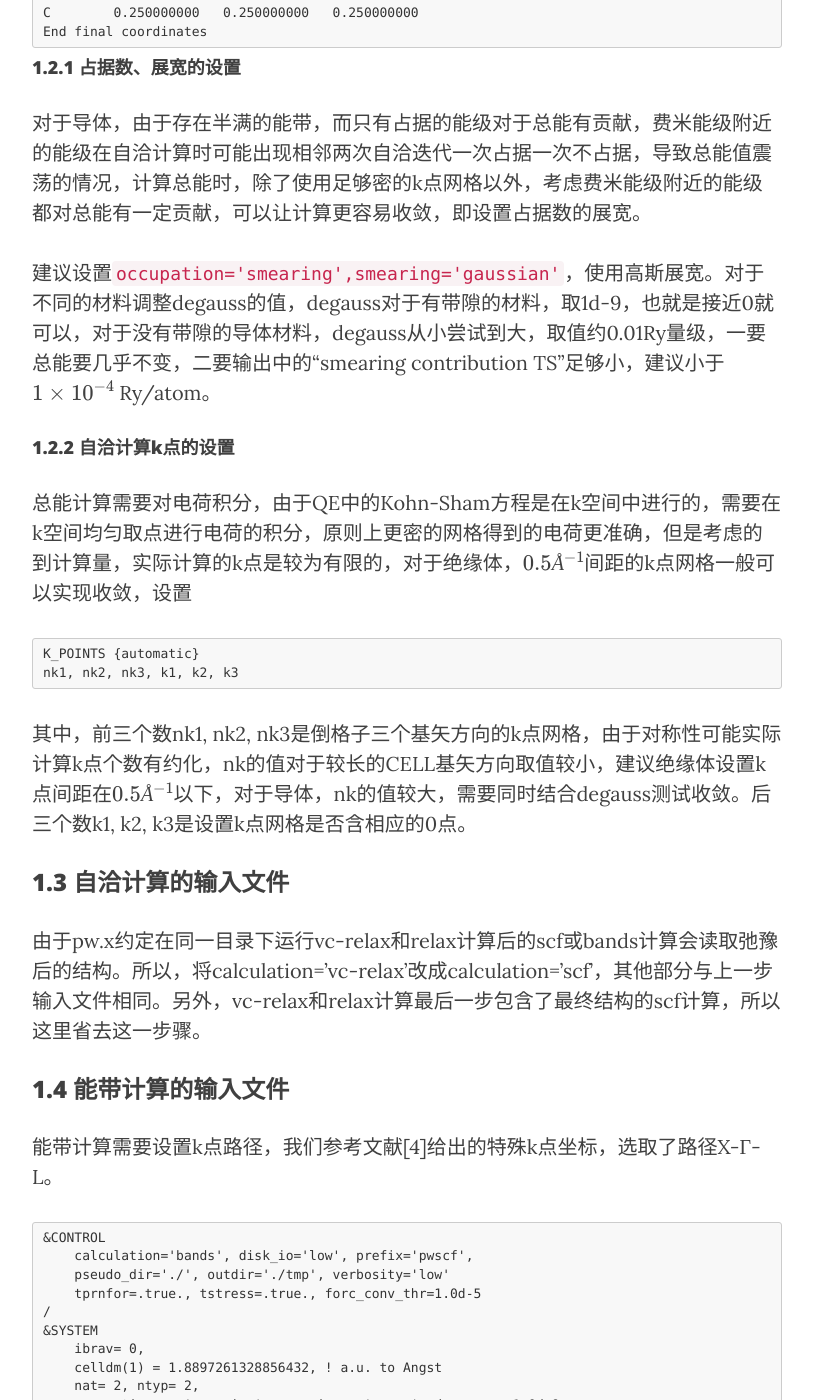
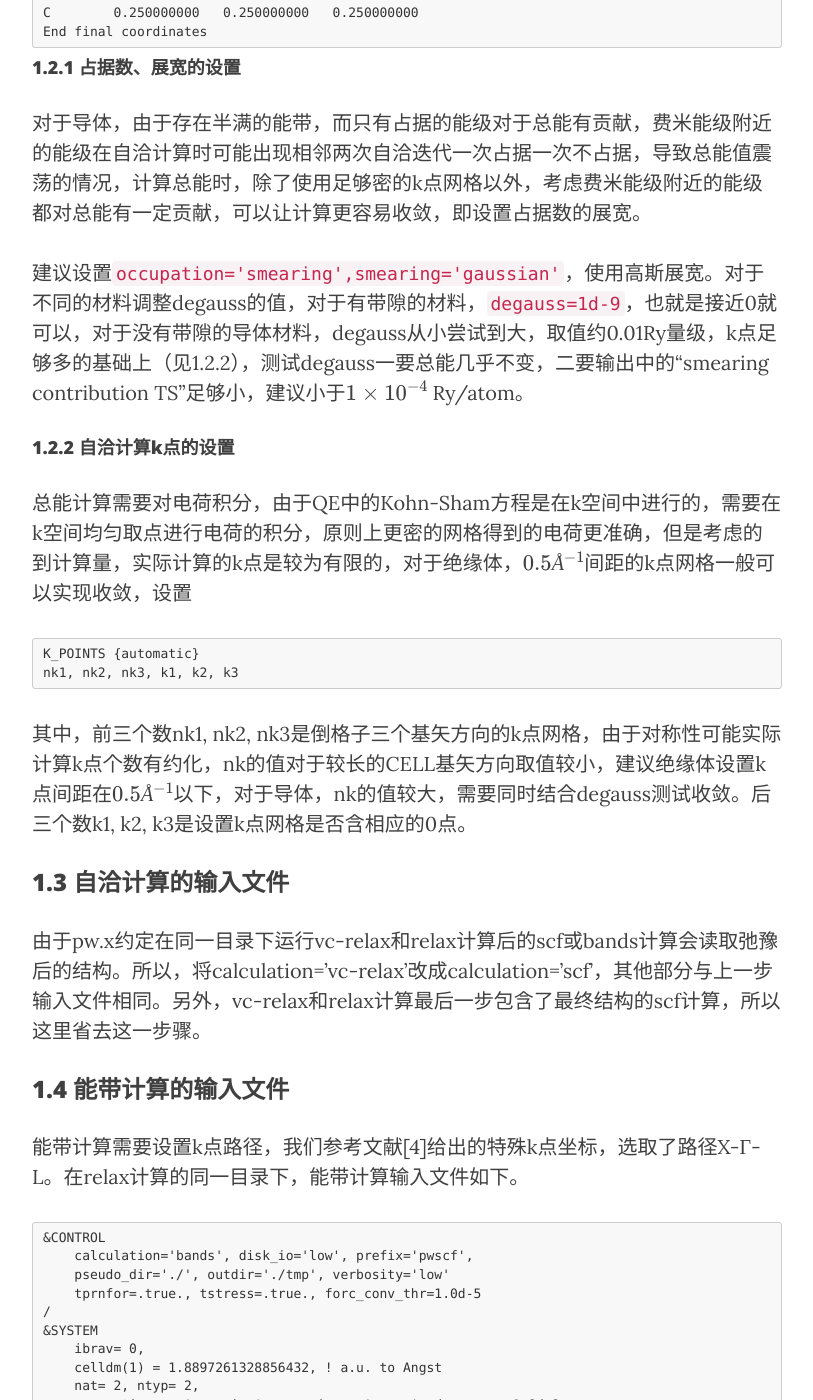
Before and after one commit to yyyu200/DFTbook, a Jekyll site: the page built from _posts/2019-04-01-HandsOn.md, in a window 1280 px wide and 1400 px high, scrolled down 5781 px. Shown: the whole window, without its empty margins (233-1046 px from the left). Built offline with Jekyll 4.4.1, drawn with Linux system fonts in a browser that asks for light colours; nearby versions of some CDN libraries; formulas are drawn with MathJax 3; comment, search, counter and statistics services are not loaded; some of the changed text lies outside the part shown.

Commit message:
modify at20190426-09:43:11-aliyun

````diff
--- a/_posts/2019-04-01-HandsOn.md
+++ b/_posts/2019-04-01-HandsOn.md
@@ -177,7 +177,7 @@
 #### 1.2.1 占据数、展宽的设置
 对于导体，由于存在半满的能带，而只有占据的能级对于总能有贡献，费米能级附近的能级在自洽计算时可能出现相邻两次自洽迭代一次占据一次不占据，导致总能值震荡的情况，计算总能时，除了使用足够密的k点网格以外，考虑费米能级附近的能级都对总能有一定贡献，可以让计算更容易收敛，即设置占据数的展宽。
 
-建议设置```occupation='smearing',smearing='gaussian'```，使用高斯展宽。对于不同的材料调整degauss的值，degauss对于有带隙的材料，取1d-9，也就是接近0就可以，对于没有带隙的导体材料，degauss从小尝试到大，取值约0.01Ry量级，一要总能要几乎不变，二要输出中的“smearing contribution TS”足够小，建议小于$1\times10^{-4}$ Ry/atom。
+建议设置```occupation='smearing',smearing='gaussian'```，使用高斯展宽。对于不同的材料调整degauss的值，对于有带隙的材料，```degauss=1d-9```，也就是接近0就可以，对于没有带隙的导体材料，degauss从小尝试到大，取值约0.01Ry量级，k点足够多的基础上（见1.2.2），测试degauss一要总能几乎不变，二要输出中的“smearing contribution TS”足够小，建议小于$1\times10^{-4}$ Ry/atom。
 
 #### 1.2.2 自洽计算k点的设置
 总能计算需要对电荷积分，由于QE中的Kohn-Sham方程是在k空间中进行的，需要在k空间均匀取点进行电荷的积分，原则上更密的网格得到的电荷更准确，但是考虑的到计算量，实际计算的k点是较为有限的，对于绝缘体，$0.5Å^{-1}$间距的k点网格一般可以实现收敛，设置
@@ -192,7 +192,7 @@
 由于pw.x约定在同一目录下运行vc-relax和relax计算后的scf或bands计算会读取弛豫后的结构。所以，将calculation='vc-relax'改成calculation='scf'，其他部分与上一步输入文件相同。另外，vc-relax和relax计算最后一步包含了最终结构的scf计算，所以这里省去这一步骤。
 
 ### 1.4 能带计算的输入文件
-能带计算需要设置k点路径，我们参考文献[4]给出的特殊k点坐标，选取了路径X-Γ-L。
+能带计算需要设置k点路径，我们参考文献[4]给出的特殊k点坐标，选取了路径X-Γ-L。在relax计算的同一目录下，能带计算输入文件如下。
 
 ```
 &CONTROL
@@ -237,7 +237,7 @@
 0.5 0.5 0.5 1
 ```
 
-使用QE的后处理程序bands.x将能带结果转为易于画图的格式
+使用QE的后处理程序bands.x将能带结果转为易于画图的格式，将以下代码保存为bds.inp，运行bands.x <bds.inp
 ```
 &bands
 prefix='pwscf',
@@ -246,9 +246,7 @@
 lp=.true.
 /
 ```
-将以上代码保存为bds.inp，运行bands.x <bds.inp
-
-用python运行以下代码：
+这一个步骤是读取pw.x的输出，运行成功后，会生成filband所命名的文件，这里是bd.dat，bd.dat的内容见[这里](https://github.com/yyyu200/DFTbook/blob/master/_data/HandsOn/bd.dat)。接下来可以用QE自带的plotband.x画能带图，但是画图的自定义效果不够，这里不再介绍，这里为了用bd.dat画能带，使用python运行以下代码：
 ```python
 # -*- coding: utf-8 -*-
 """
````
